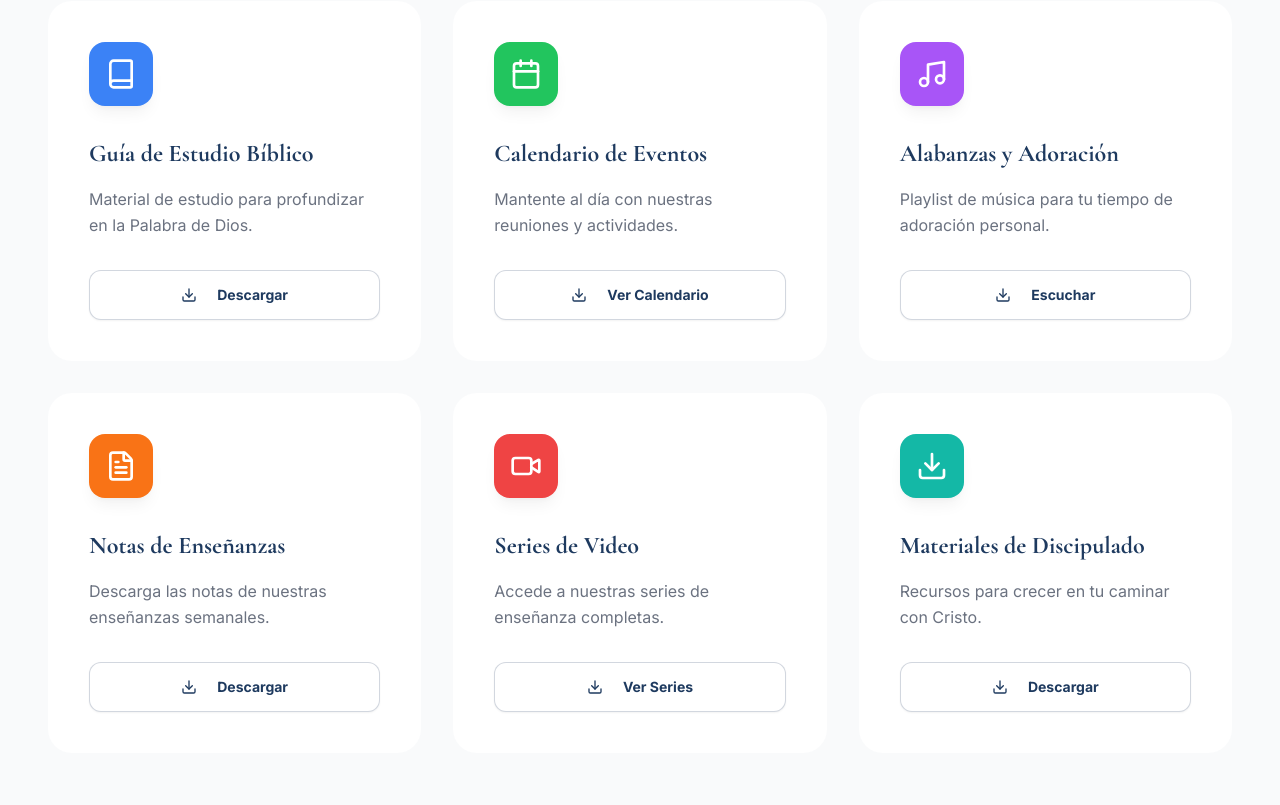
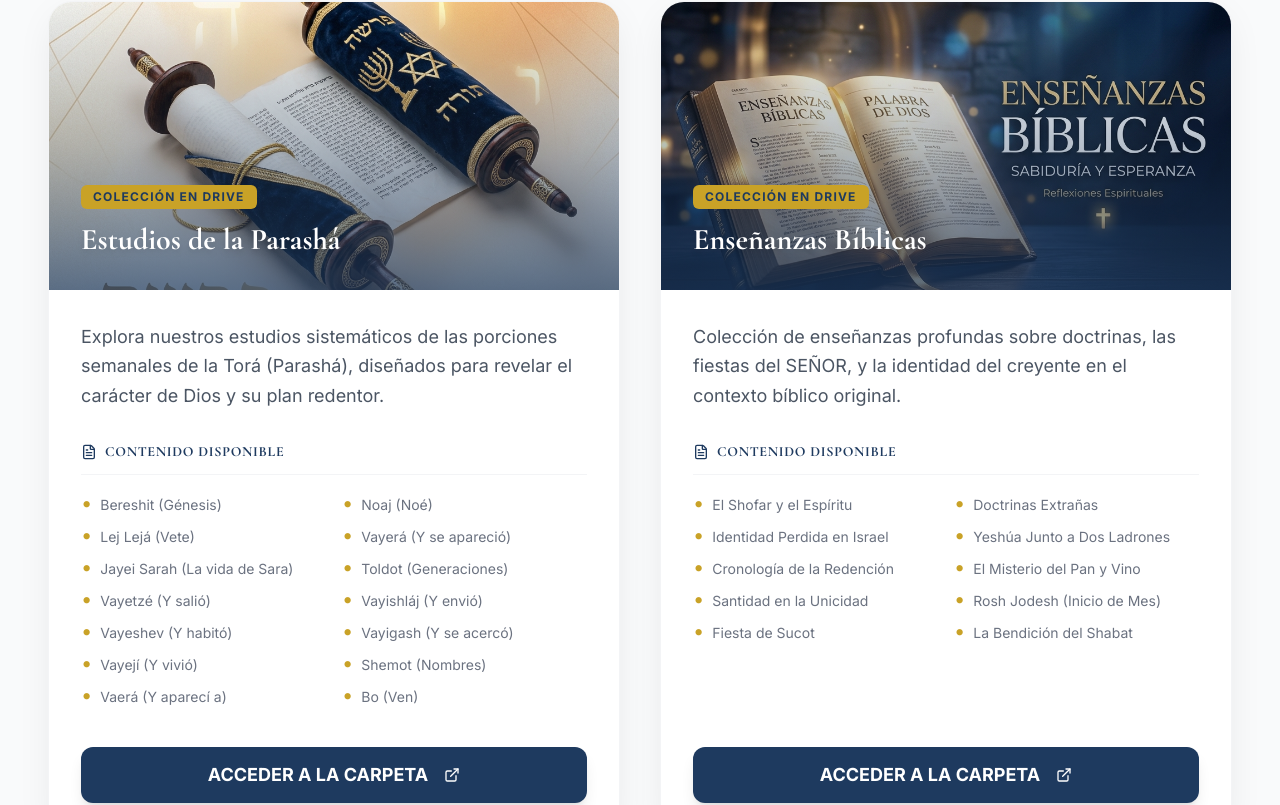
Before and after one commit to Juancamivega/P-gina-de-Jose-El-Camino---Esforzados-y-Valientes, a React (Vite) app: page / in a window 1280 px wide. Shown: the part 6399-7204 px from the top of the page. Built offline with nearby package versions, Linux system fonts and the light colour scheme.

Commit message:
Update resources and emails

```diff
--- a/src/sections/Contact.tsx
+++ b/src/sections/Contact.tsx
@@ -16,8 +16,8 @@ const contactInfo = [
   {
     icon: Mail,
     label: 'Correo',
-    value: 'juancamivega@gmail.com',
-    href: 'mailto:juancamivega@gmail.com',
+    value: 'Keilaelcamino@gmail.com',
+    href: 'mailto:Keilaelcamino@gmail.com',
   },
   {
     icon: MapPin,
--- a/src/sections/Resources.tsx
+++ b/src/sections/Resources.tsx
@@ -1,49 +1,49 @@
-import { Download, Book, Calendar, Music, FileText, Video } from 'lucide-react';
+import { FileText, ExternalLink } from 'lucide-react';
 import { Button } from '@/components/ui/button';
 
-const resources = [
+
+
+const driveResources = [
   {
-    icon: Book,
-    title: 'Guía de Estudio Bíblico',
-    description: 'Material de estudio para profundizar en la Palabra de Dios.',
-    action: 'Descargar',
-    color: 'bg-blue-500',
+    title: 'Estudios de la Parashá',
+    description: 'Explora nuestros estudios sistemáticos de las porciones semanales de la Torá (Parashá), diseñados para revelar el carácter de Dios y su plan redentor.',
+    image: '/assets/parasha.png',
+    link: 'https://drive.google.com/drive/folders/1VY8s6DZSpkkxtc5eCT54uC138YUSA_sb?usp=sharing',
+    contents: [
+      'Bereshit (Génesis)',
+      'Noaj (Noé)',
+      'Lej Lejá (Vete)',
+      'Vayerá (Y se apareció)',
+      'Jayei Sarah (La vida de Sara)',
+      'Toldot (Generaciones)',
+      'Vayetzé (Y salió)',
+      'Vayishláj (Y envió)',
+      'Vayeshev (Y habitó)',
+      'Vayigash (Y se acercó)',
+      'Vayejí (Y vivió)',
+      'Shemot (Nombres)',
+      'Vaerá (Y aparecí a)',
+      'Bo (Ven)'
+    ],
   },
   {
-    icon: Calendar,
-    title: 'Calendario de Eventos',
-    description: 'Mantente al día con nuestras reuniones y actividades.',
-    action: 'Ver Calendario',
-    color: 'bg-green-500',
-  },
-  {
-    icon: Music,
-    title: 'Alabanzas y Adoración',
-    description: 'Playlist de música para tu tiempo de adoración personal.',
-    action: 'Escuchar',
-    color: 'bg-purple-500',
-  },
-  {
-    icon: FileText,
-    title: 'Notas de Enseñanzas',
-    description: 'Descarga las notas de nuestras enseñanzas semanales.',
-    action: 'Descargar',
-    color: 'bg-orange-500',
-  },
-  {
-    icon: Video,
-    title: 'Series de Video',
-    description: 'Accede a nuestras series de enseñanza completas.',
-    action: 'Ver Series',
-    color: 'bg-red-500',
-  },
-  {
-    icon: Download,
-    title: 'Materiales de Discipulado',
-    description: 'Recursos para crecer en tu caminar con Cristo.',
-    action: 'Descargar',
-    color: 'bg-teal-500',
-  },
+    title: 'Enseñanzas Bíblicas',
+    description: 'Colección de enseñanzas profundas sobre doctrinas, las fiestas del SEÑOR, y la identidad del creyente en el contexto bíblico original.',
+    image: '/assets/ensenanzas.png',
+    link: 'https://drive.google.com/drive/folders/1JGjjEuUFCjZBIekrLjtHeJK8RitfVgLF?usp=sharing',
+    contents: [
+      'El Shofar y el Espíritu',
+      'Doctrinas Extrañas',
+      'Identidad Perdida en Israel',
+      'Yeshúa Junto a Dos Ladrones',
+      'Cronología de la Redención',
+      'El Misterio del Pan y Vino',
+      'Santidad en la Unicidad',
+      'Rosh Jodesh (Inicio de Mes)',
+      'Fiesta de Sucot',
+      'La Bendición del Shabat'
+    ],
+  }
 ];
 
 export default function Resources() {
@@ -77,39 +77,61 @@ export default function Resources() {
           </div>
         </div>
 
-        {/* Resources Grid */}
-        <div className="grid grid-cols-1 md:grid-cols-2 lg:grid-cols-3 gap-8">
-          {resources.map((resource, index) => (
-            <div
-              key={index}
-              className="group relative p-10 bg-white rounded-3xl border border-transparent hover:border-[#c9a227]/20 hover:shadow-[0_20px_50px_rgba(0,0,0,0.05)] transition-all duration-500"
-            >
-              <div
-                className={`w-16 h-16 ${resource.color} rounded-2xl flex items-center justify-center mb-8 transform group-hover:scale-110 group-hover:rotate-6 transition-all duration-500 shadow-lg shadow-black/5`}
-              >
-                <resource.icon className="w-8 h-8 text-white" />
+        {/* Featured Drive Resources */}
+        <div className="grid lg:grid-cols-2 gap-10 mb-20">
+          {driveResources.map((resource, index) => (
+            <div key={index} className="bg-white rounded-3xl shadow-[0_10px_40px_-10px_rgba(0,0,0,0.1)] overflow-hidden group flex flex-col border border-gray-100 hover:shadow-[0_20px_50px_-10px_rgba(0,0,0,0.2)] transition-all duration-500">
+              <div className="relative h-72 overflow-hidden">
+                <img
+                  src={resource.image}
+                  alt={resource.title}
+                  className="w-full h-full object-cover transform group-hover:scale-105 transition-transform duration-700"
+                />
+                <div className="absolute inset-0 bg-gradient-to-t from-[#1e3a5f]/90 via-[#1e3a5f]/40 to-transparent opacity-80" />
+                <div className="absolute bottom-8 left-8 right-8">
+                  <span className="inline-block px-3 py-1 bg-[#c9a227] text-[#1e3a5f] text-xs font-bold tracking-widest uppercase rounded-md mb-3">
+                    Colección en Drive
+                  </span>
+                  <h3 className="text-3xl font-bold text-white drop-shadow-md leading-tight" style={{ fontFamily: 'Cormorant Garamond, serif' }}>
+                    {resource.title}
+                  </h3>
+                </div>
               </div>
-              <h3
-                className="text-2xl font-bold text-[#1e3a5f] mb-4"
-                style={{ fontFamily: 'Cormorant Garamond, serif' }}
-              >
-                {resource.title}
-              </h3>
-              <p className="text-gray-500 mb-8 leading-relaxed">
-                {resource.description}
-              </p>
-              <Button
-                variant="outline"
-                className="w-full border-[#1e3a5f]/20 text-[#1e3a5f] hover:bg-[#1e3a5f] hover:text-white rounded-xl py-6 font-bold transition-all"
-              >
-                <Download className="w-5 h-5 mr-3" />
-                {resource.action}
-              </Button>
-              {/* Subtle accent line */}
-              <div className="absolute bottom-0 left-1/2 -translate-x-1/2 w-0 h-1 bg-[#c9a227] group-hover:w-1/3 transition-all duration-500 rounded-t-full" />
+              <div className="p-8 flex-1 flex flex-col">
+                <p className="text-gray-600 mb-8 leading-relaxed text-lg">
+                  {resource.description}
+                </p>
+                <div className="mb-10 flex-1">
+                  <h4 className="text-sm font-bold text-[#1e3a5f] uppercase tracking-wider mb-5 border-b border-gray-100 pb-3 flex items-center">
+                    <FileText className="w-4 h-4 mr-2" />
+                    Contenido Disponible
+                  </h4>
+                  <ul className="grid grid-cols-1 sm:grid-cols-2 gap-y-3 gap-x-4">
+                    {resource.contents.map((item, i) => (
+                      <li key={i} className="flex items-start text-sm text-gray-500">
+                        <span className="text-[#c9a227] mr-2 text-xl leading-none mt-[-2px]">•</span>
+                        {item}
+                      </li>
+                    ))}
+                  </ul>
+                </div>
+                <a
+                  href={resource.link}
+                  target="_blank"
+                  rel="noopener noreferrer"
+                  className="mt-auto block"
+                >
+                  <Button className="w-full bg-[#1e3a5f] hover:bg-[#152a45] text-white py-7 rounded-xl font-bold text-lg shadow-lg hover:shadow-xl transition-all group-hover:-translate-y-1">
+                    ACCEDER A LA CARPETA
+                    <ExternalLink className="w-5 h-5 ml-2" />
+                  </Button>
+                </a>
+              </div>
             </div>
           ))}
         </div>
+
+
 
         {/* Newsletter Section - Premium Styling */}
         <div className="mt-32 max-w-5xl mx-auto">
```
Also changed, not shown: public/assets/ensenanzas.png (added), public/assets/parasha.png (added), 10 other files (tests, documents, lock files or other folders).
